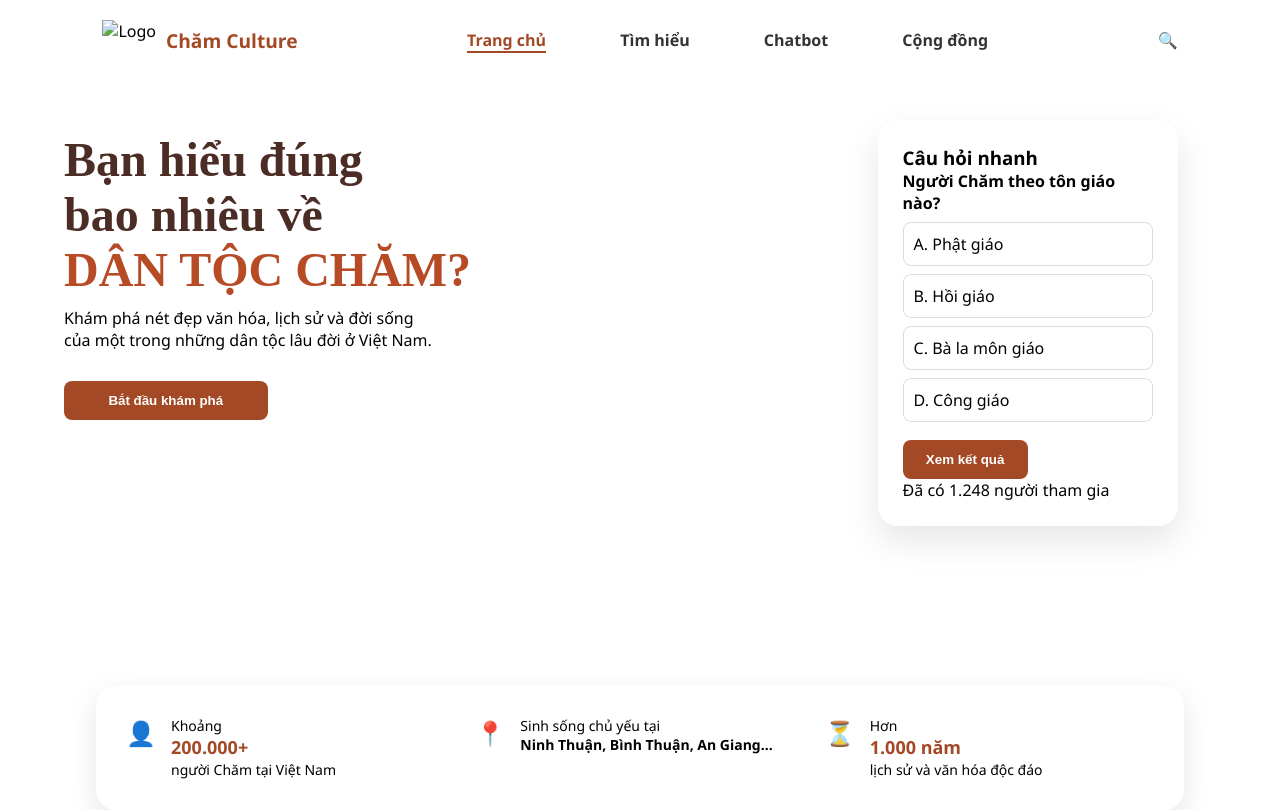
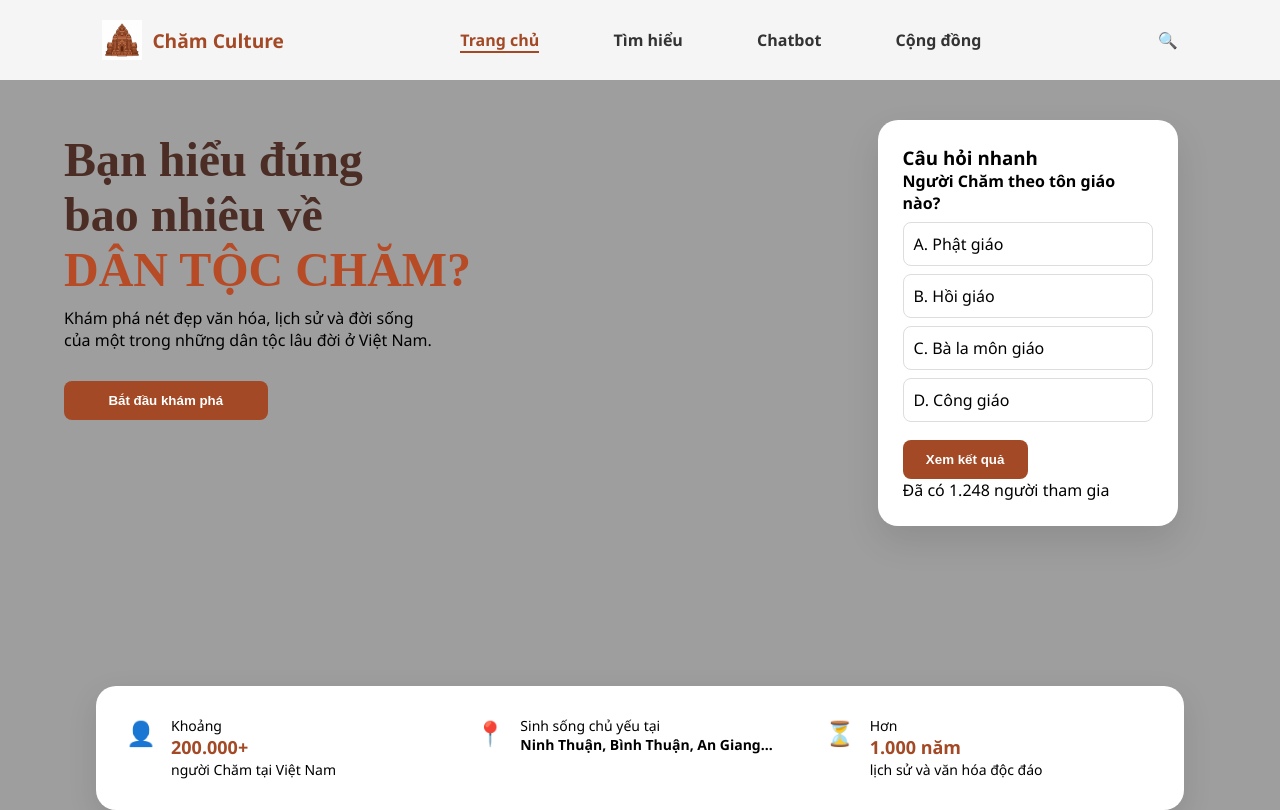
Before and after one commit to linanguyen05/cham-culture, a plain HTML site: page frontend/index.html in a window 1280 px wide. Drawn offline with Linux system fonts and the light colour scheme; the site is published under a folder, as on GitHub Pages, so addresses that start at the root find nothing.

Commit message:
display imgs

```diff
--- a/frontend/index.html
+++ b/frontend/index.html
@@ -10,7 +10,7 @@
     <!-- HEADER & NAVIGATION -->
     <header>
         <div class="logo">
-            <img src="/1.png" alt="Logo">
+            <img src="1.png" alt="Logo">
             <span>Chăm Culture</span>
         </div>
         <nav>
--- a/frontend/style.css
+++ b/frontend/style.css
@@ -14,7 +14,7 @@
 
 body {
     margin: 0; font-family: 'Segoe UI', Tahoma, Geneva, Verdana, sans-serif;
-    background: url('/2.png') no-repeat center center/cover;
+    background: url('2.png') no-repeat center center/cover;
     min-height: 100vh;
 }
 
```
